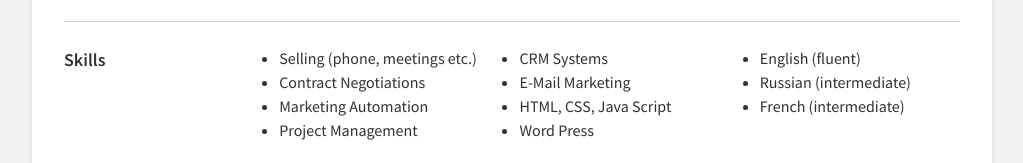
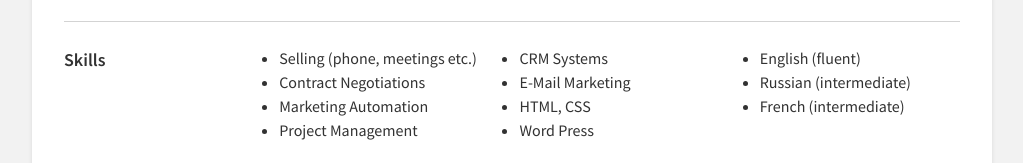
Before and after one commit to alexanderschroederAS/alexanderschroederAS.github.io, a plain HTML site: page index.html in a window 1280 px wide. Shown: the part 2023-2186 px from the top of the page, without its empty margins (128-1151 px from the left). Drawn offline with nearby package versions, Linux system fonts and the light colour scheme.

Commit message:
Update index.html

```diff
--- a/index.html
+++ b/index.html
@@ -161,7 +161,7 @@
 			<ul>
 				<li>CRM Systems</li>
 				<li>E-Mail Marketing</li>
-				<li>HTML, CSS, Java Script</li>
+				<li>HTML, CSS</li>
 				<li>Word Press</li>
 			</ul>
 			<ul>
```
